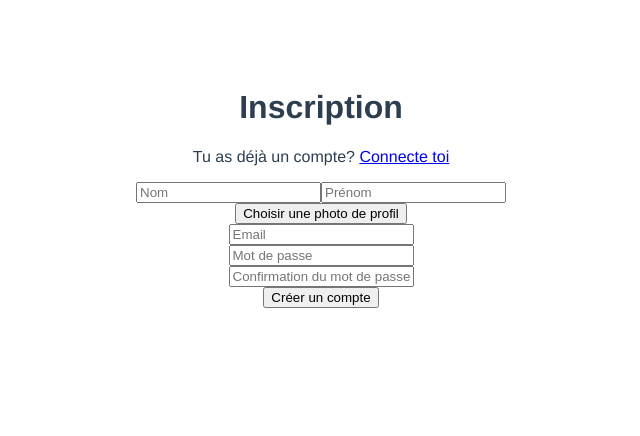
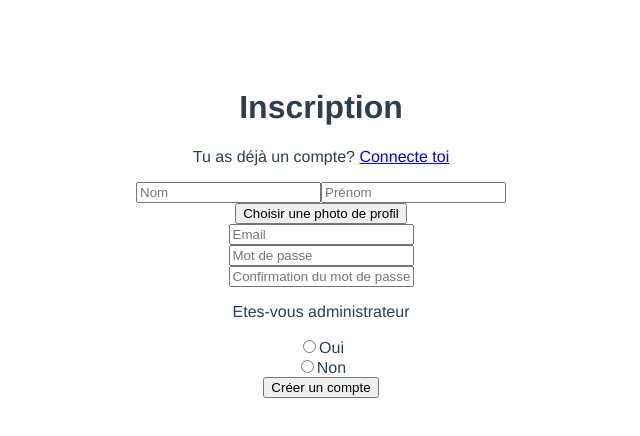
Before and after one commit to belkacem-yacine/Groupomania, a Vue app in the folder frontend/: page / in a window 1280 px wide. Shown: the top 436 px of the page, without its empty margins (319-959 px from the left). Built offline with nearby package versions, Linux system fonts and the light colour scheme.

Commit message:
mise en place mdp admin dans Signup

```diff
--- a/frontend/src/views/Signup.vue
+++ b/frontend/src/views/Signup.vue
@@ -1,38 +1,105 @@
 <template>
   <div id="card">
     <h1 class="card__title">Inscription</h1>
-        <p class="card__subtitle">Tu as déjà un compte? <router-link to="/login">Connecte toi</router-link></p>
+    <p class="card__subtitle">
+      Tu as déjà un compte? <router-link to="/login">Connecte toi</router-link>
+    </p>
     <div class="form-row">
-            <input class="form-row__input" v-model="state.input.lastName" type="text" placeholder="Nom"/>
+      <input
+        class="form-row__input"
+        v-model="state.input.lastName"
+        type="text"
+        placeholder="Nom"
+      />
       <span v-if="v$.input.lastName.$error">
         {{ v$.input.lastName.$errors[0].$message }}
       </span>
-            <input class="form-row__input" v-model="state.input.firstName" type="text" placeholder="Prénom"/>
+      <input
+        class="form-row__input"
+        v-model="state.input.firstName"
+        type="text"
+        placeholder="Prénom"
+      />
       <span v-if="v$.input.firstName.$error">
         {{ v$.input.firstName.$errors[0].$message }}
       </span>
     </div>
     <div>
-            <input style="display:none" type="file" accept="image/*" @change="onFilePicked" ref="fileInput">
-            <button @click.prevent="$refs.fileInput.click()">Choisir une photo de profil</button>
-            <img class="profil_card__logo" ref="filePreview" alt="" src="">
+      <input
+        style="display: none"
+        type="file"
+        accept="image/*"
+        @change="onFilePicked"
+        ref="fileInput"
+      />
+      <button @click.prevent="$refs.fileInput.click()">
+        Choisir une photo de profil
+      </button>
+      <img class="profil_card__logo" ref="filePreview" alt="" src="" />
     </div>
     <div class="form-row">
-            <input class="form-row__input" v-model="state.input.email" type="email" placeholder="Email"/>
+      <input
+        class="form-row__input"
+        v-model="state.input.email"
+        type="email"
+        placeholder="Email"
+      />
       <span v-if="v$.input.email.$error">
         {{ v$.input.email.$errors[0].$message }}
       </span>
     </div>
     <div class="form-row">
-            <input class="form-row__input" v-model="state.input.password.password" type="password" placeholder="Mot de passe"/>
+      <input
+        class="form-row__input"
+        v-model="state.input.password.password"
+        type="password"
+        placeholder="Mot de passe"
+      />
       <span v-if="v$.input.password.password.$error">
         {{ v$.input.password.password.$errors[0].$message }}
       </span>
     </div>
     <div class="form-row">
-            <input class="form-row__input" v-model="state.input.password.confirm" type="password" placeholder="Confirmation du mot de passe"/>
+      <input
+        class="form-row__input"
+        v-model="state.input.password.confirm"
+        type="password"
+        placeholder="Confirmation du mot de passe"
+      />
       <span v-if="v$.input.password.confirm.$error">
         {{ v$.input.password.confirm.$errors[0].$message }}
+      </span>
+    </div>
+    <p>Etes-vous administrateur</p>
+    <div>
+      <input
+        type="radio"
+        id="yes"
+        name="admin"
+        value="true"
+        v-model="state.input.admin"
+      />
+      <label for="yes">Oui</label>
+    </div>
+    <div>
+      <input
+        type="radio"
+        id="no"
+        name="admin"
+        value="false"
+        v-model="state.input.admin"
+      />
+      <label for="no">Non</label>
+    </div>
+    <div v-if="showAdminPassword">
+      <input
+        class="form-row__input"
+        v-model="state.input.adminPassword"
+        type="password"
+        placeholder="Mot de passe administrateur"
+      />
+      <span v-if="v$.input.adminPassword.$error">
+        {{ v$.input.adminPassword.$errors[0].$message }}
       </span>
     </div>
     <div>
@@ -40,97 +107,174 @@
         <span>Créer un compte</span>
       </button>
     </div>
-        <span> {{ error }} </span> <!-- etape 1 après le backend -->
+    <span> {{ error }} </span>
+    <!-- etape 1 après le backend -->
   </div>
 </template>
 
-
 <script>
-
-import useValidate from '@vuelidate/core'
-import { required, email, minLength, sameAs } from '@vuelidate/validators'
-import { reactive, computed } from 'vue'
+import useValidate from "@vuelidate/core";
+import {
+  required,
+  email,
+  minLength,
+  sameAs,
+  requiredIf,
+  helpers,
+} from "@vuelidate/validators";
+import { reactive, computed } from "vue";
 
 export default {
-    name: 'Signup',
-    setup () {
+  name: "Signup",
+  setup() {
     const state = reactive({
       input: {
-                lastName: '',
-                firstName: '',
-                email: '',
-                password:{
-                    password:'',
-                    confirm:'',
+        lastName: "",
+        firstName: "",
+        email: "",
+        password: {
+          password: "",
+          confirm: "",
         },
+        admin: "",
+        adminPassword: "",
       },
-            profil_image: '',
-        })
+      profil_image: "",
+    });
 
     const rules = computed(() => {
       return {
         input: {
-                        lastName: { required },
-                        firstName: { required },
-                        email: { required, email },
+          lastName: {
+            required: helpers.withMessage(
+                "Veuillez renseigner ce champ !",
+                required
+            ),
+          },
+          firstName: {
+            required: helpers.withMessage(
+                "Veuillez renseigner ce champ !",
+                required
+            ),
+          },
+          email: {
+            required: helpers.withMessage(
+                "Veuillez renseigner ce champ !",
+                required
+            ),
+            email: helpers.withMessage(
+                "Veuillez saisir une adresse mail valide !",
+                email
+            ),
+          },
           password: {
-                            password:{ required, minLength: minLength(6) },
-                            confirm:{ required, sameAs: sameAs(state.input.password.password) },
+            password: {
+                required: helpers.withMessage(
+                "Veuillez renseigner ce champ !",
+                required
+                ),
+                minLength: helpers.withMessage(
+                "Le mot de passe doit comporter 6 caractères minimum !", minLength(6)
+                )
+            },
+            confirm: {
+                required: helpers.withMessage(
+                "Veuillez renseigner ce champ !",
+                required
+                ),
+                sameAs: sameAs(state.input.password.password),
+            },
+          },
+          admin: {
+            required: helpers.withMessage(
+                "Veuillez renseigner ce champ !",
+                required
+            ),
+          },
+          adminPassword: {
+            required: helpers.withMessage(
+                "Veuillez renseigner ce champ !",
+                requiredIf(
+                    state.input.admin == "true" || state.input.admin == true
+              )
+            ),
           },
         },
         profil_image: {},
-            }
-        })
+      };
+    });
 
-        const v$ = useValidate(rules, state)
+    const v$ = useValidate(rules, state);
 
     return {
       state,
       v$,
+    };
+  },
+  data: function () {
+    return {
+      error: "",
+    };
+  },
+  mounted: function () {
+    if (this.$store.state.user.userId != -1) {
+      this.$router.push("/post");
+      return;
     }
   },
-    data: function () {
-            return{
-                error: ''
+  computed: {
+    showAdminPassword: function () {
+      let admin = 0;
+      if (this.state.input.admin == "true" || this.state.input.admin == true) {
+        admin = 1;
+      }
+      if (admin == 0) {
+        return false;
+      } else {
+        return true;
       }
     },
-    mounted: function () {
-        if(this.$store.state.user.userId != -1) {
-            this.$router.push('/profile');
-            return ;
-        }
   },
   methods: {
     login: function () {
-            const self = this
-            this.$store.dispatch('login', {
+      const self = this;
+      this.$store
+        .dispatch("login", {
           email: this.state.input.email,
           password: this.state.input.password.password,
-            }).then(function() {
-                self.$router.push('/profile');
-            }, function(error) {
+        })
+        .then(
+          function () {
+            self.$router.push("/post");
+          },
+          function (error) {
             self.error = error.response.data.error; // etape 3
-            })
+          }
+        );
     },
     signup: function () {
-            this.v$.$validate()
+      this.v$.$validate();
       if (!this.v$.$error) {
         const self = this;
         const fd = new FormData();
-                fd.append('profil_image', this.state.profil_image);
+        fd.append("profil_image", this.state.profil_image);
         let user = {
           lastName: this.state.input.lastName,
           firstName: this.state.input.firstName,
           email: this.state.input.email,
           password: this.state.input.password.password,
+          admin: this.state.input.admin,
+          adminPassword: this.state.input.adminPassword,
+        };
+        fd.append("user", JSON.stringify(user));
+        this.$store.dispatch("signup", fd).then(
+          function () {
+            self.login();
+          },
+          function (error) {
+            self.error = error.response.data.error;
           }
-                fd.append('user', JSON.stringify(user));
-                this.$store.dispatch('signup', fd)
-                .then(function() {
-                    self.login();
-                }, function(error) {
-                    self.error = error.response.data.error;
-                })
+        );
       }
     },
     onFilePicked: function () {
@@ -138,13 +282,11 @@ export default {
       let reader = new FileReader();
       reader.onload = () => {
         this.$refs.filePreview.src = reader.result;
-            }
+      };
       reader.readAsDataURL(this.state.profil_image);
     },
-    }
-}
+  },
+};
 </script>
 
-<style scoped>
-
-</style>
+<style scoped></style>
```
Lines whose indentation alone changed are shown as unchanged.
